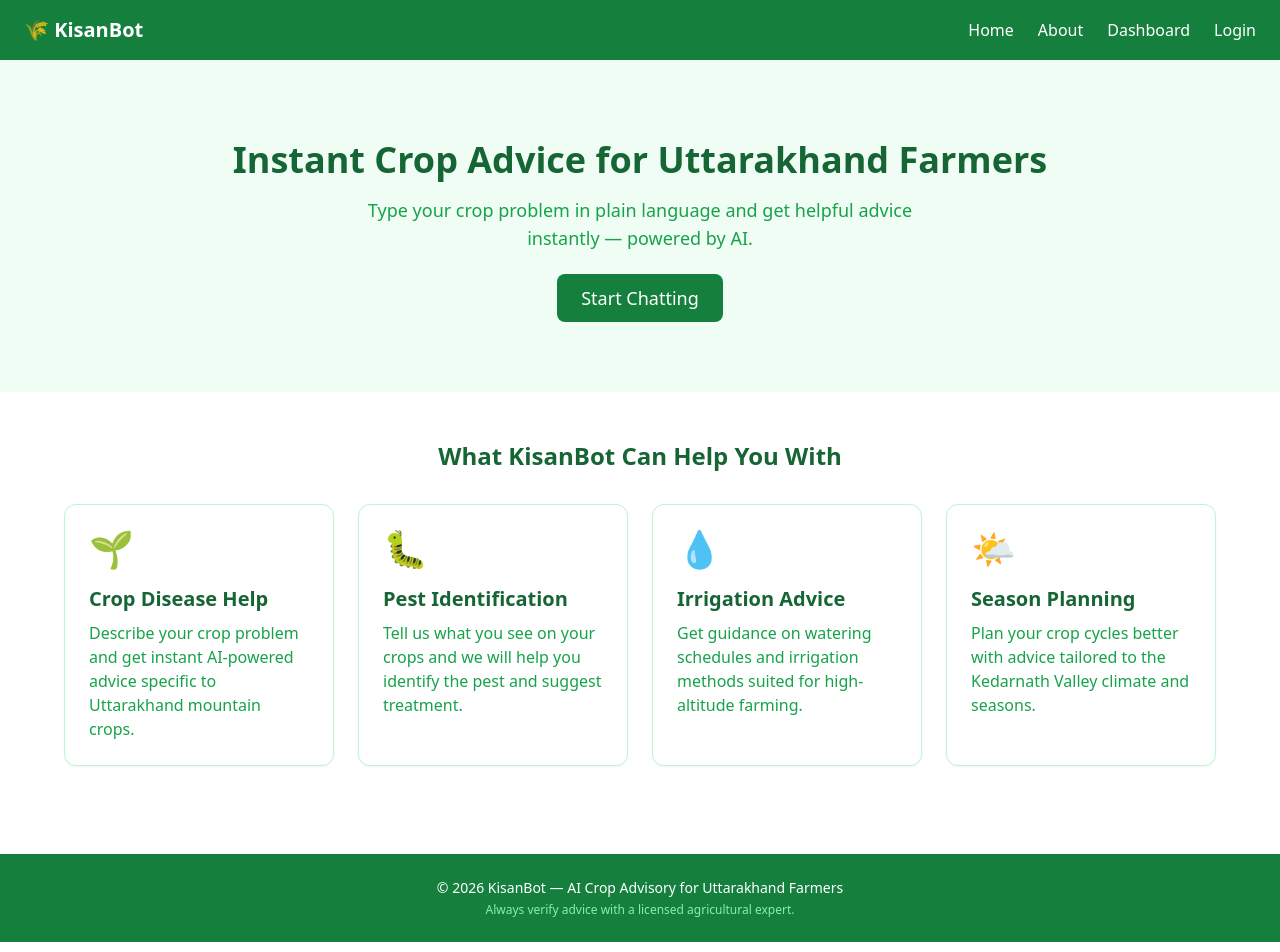
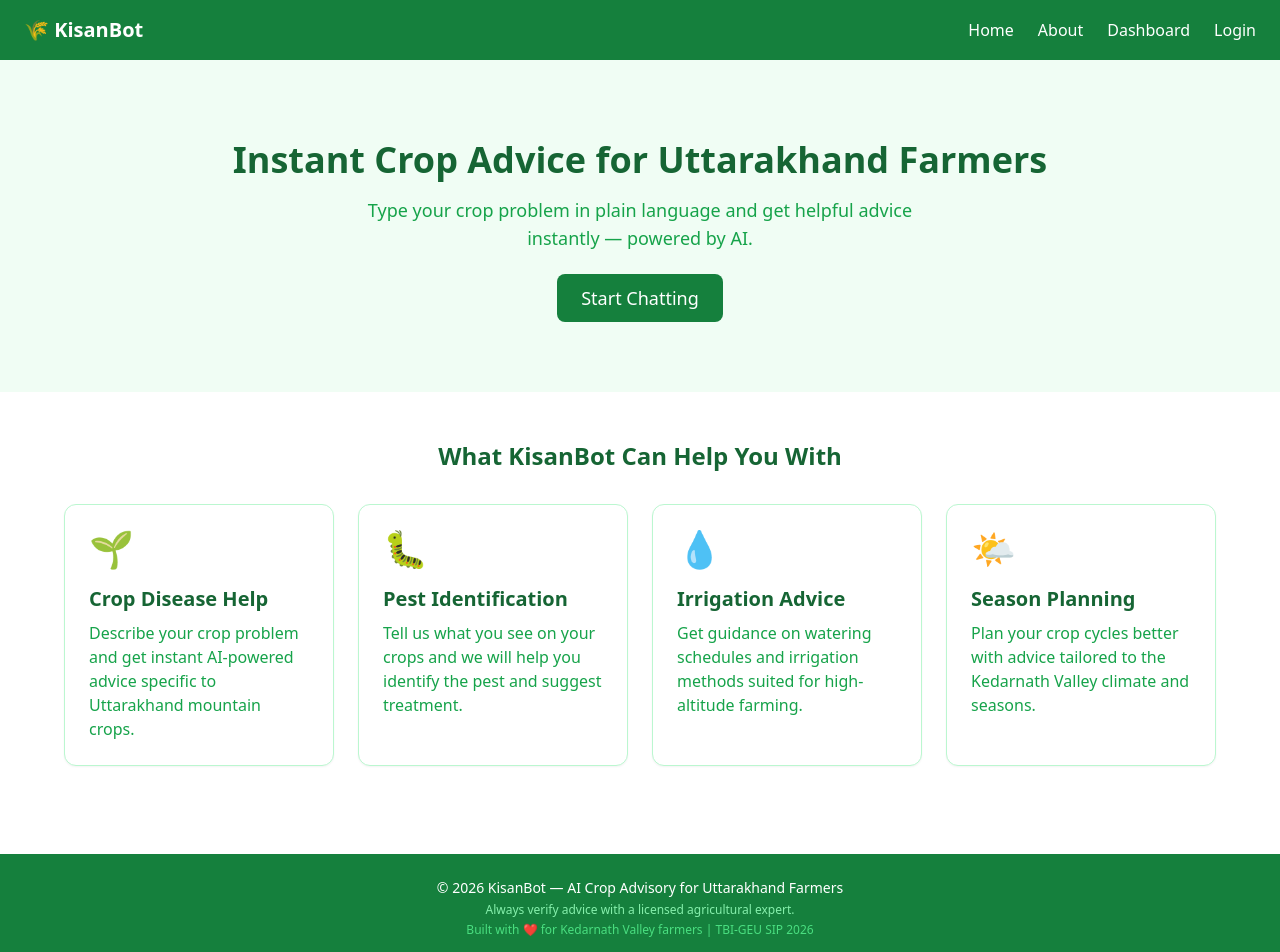
Before and after one commit to DhruvPrak/KisanBot, a React (Create React App) app: page / in a window 1280 px wide. Shown: the top 952 px of the page. Built offline with nearby package versions, Linux system fonts and the light colour scheme.

Commit message:
feat: update Footer with attribution and TBI-GEU branding

```diff
--- a/src/components/Footer.jsx
+++ b/src/components/Footer.jsx
@@ -7,6 +7,9 @@ function Footer() {
       <p className="text-xs text-green-300 mt-1">
         Always verify advice with a licensed agricultural expert.
       </p>
+      <p className="text-xs text-green-400 mt-1">
+        Built with ❤️ for Kedarnath Valley farmers | TBI-GEU SIP 2026
+      </p>
     </footer>
   );
 }
```
